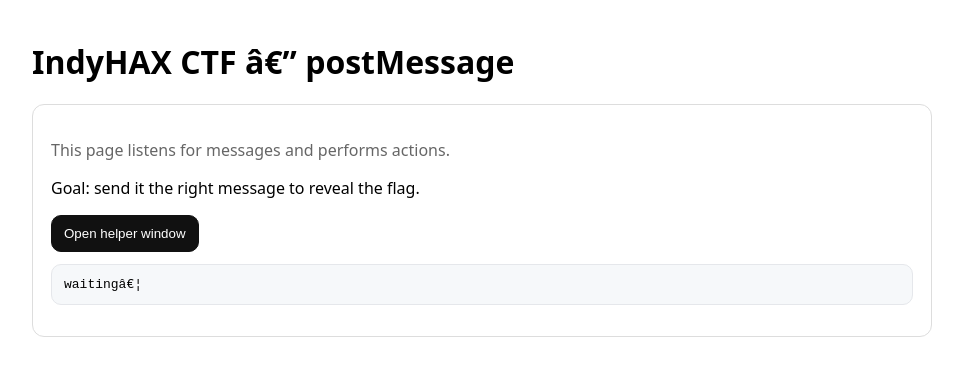
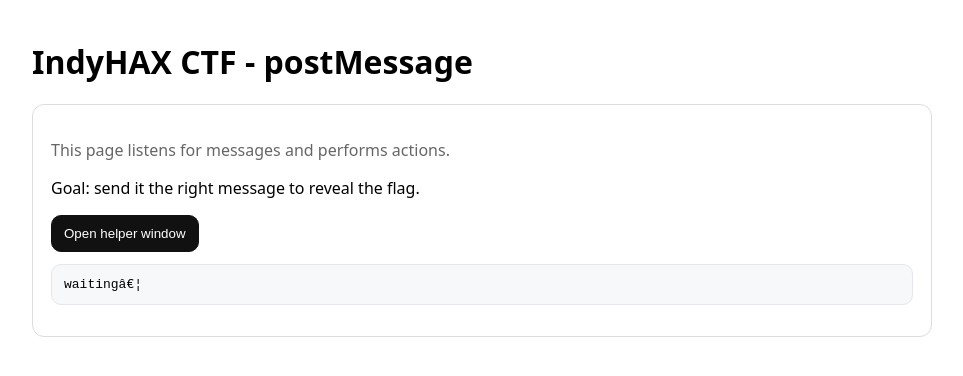
Before and after one commit to indyhax/indyhax-postmessage, a plain HTML site: page index.html in a window 1280 px wide. Shown: the whole page, without its empty margins (158-1121 px from the left). Drawn offline with Linux system fonts and the light colour scheme.

Commit message:
Sanitize encoding artifacts / remove dashes

```diff
--- a/index.html
+++ b/index.html
@@ -3,7 +3,7 @@
 <title>IndyHAX â€¢ postMessage</title>
 <style>body{font-family:system-ui,Segoe UI,Roboto,Arial,sans-serif;max-width:900px;margin:40px auto;padding:0 16px}.card{border:1px solid #ddd;border-radius:12px;padding:18px;background:#fff}.muted{color:#666}button{padding:10px 12px;border-radius:10px;border:1px solid #111;background:#111;color:#fff}pre{margin-top:12px;padding:12px;border-radius:10px;background:#f6f8fa;border:1px solid #e5e7eb;white-space:pre-wrap}</style>
 </head><body>
-<h1>IndyHAX CTF â€” postMessage</h1>
+<h1>IndyHAX CTF - postMessage</h1>
 <div class="card">
   <p class="muted">This page listens for messages and performs actions.</p>
   <p>Goal: send it the right message to reveal the flag.</p>
```
